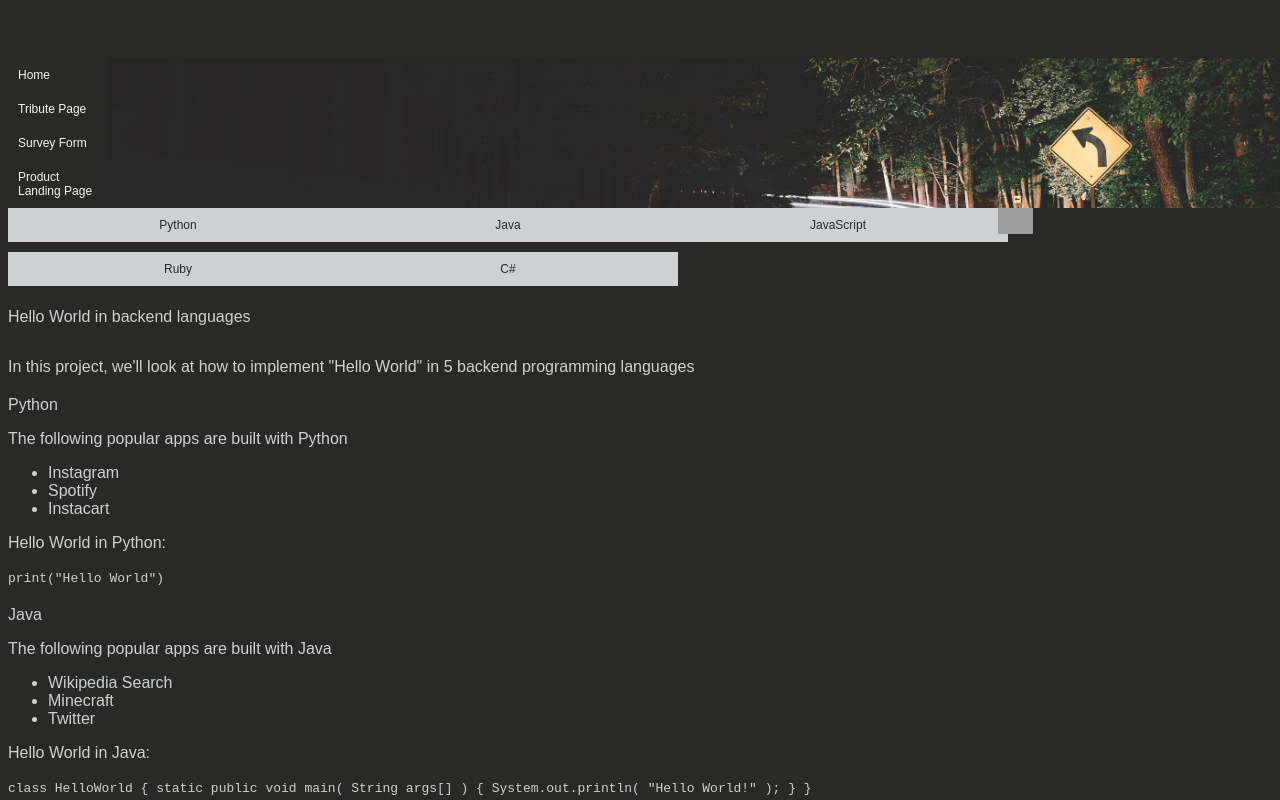
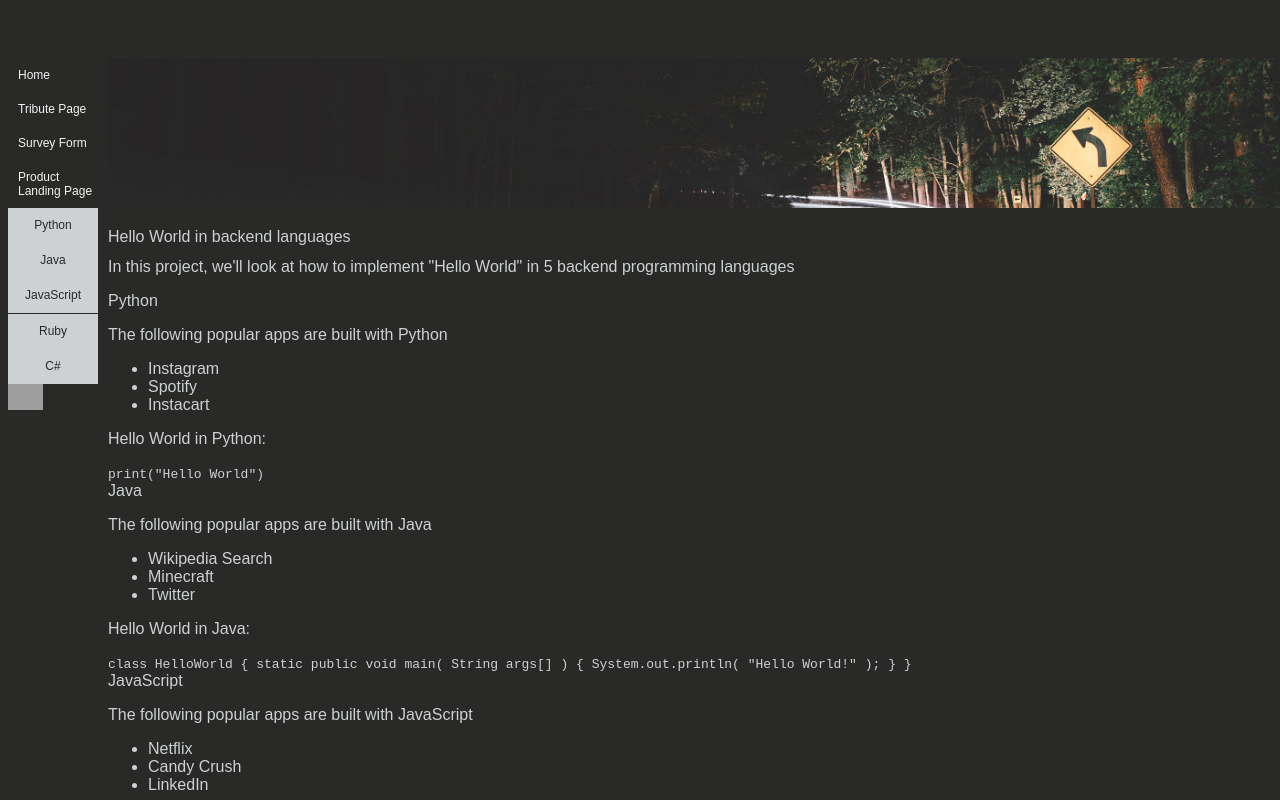
Before and after one commit to julmoser/freeCodeCamp-Projects, a plain HTML site: page html/technical-documentation.html in a window 1280 px wide. Shown: the top 800 px of the page. Drawn offline with Linux system fonts and the light colour scheme; grey boxes are pictures that could not be loaded.

Commit message:
added screen size adjustments

```diff
--- a/css/technical-documentation.css
+++ b/css/technical-documentation.css
@@ -1,6 +1,6 @@
 #navbar {
   display: grid;
-  grid-template-columns: 25% 25% 25% 25%;
+  grid-template-columns: 17.5% 17.5% 17.5% 17.5% 17.5% 17.5%;
   grid-template-rows: 1;
   grid-gap: 10px;
   width: inherit;
@@ -16,6 +16,7 @@
   background-color: rgb(205, 209, 212);
   color: rgb(41, 41, 39);
   width: 100%;
+  height: 15px;
 }
 
 #nav1 {
@@ -30,8 +31,16 @@
   grid-area: 1 / 3 /1 / 3;
 }
 
+#nav4 {
+  grid-area: 1 / 4 /1 / 4;
+}
+
+#nav5 {
+  grid-area: 1 / 5 /1 / 5;
+}
+
 #header-img {
-  grid-area: 1 / 4 /1 / 4;
+  grid-area: 1 / 6 /1 / 6;
   background-color: rgb(205, 209, 212);
   width: 35px;
   height: auto;
@@ -50,15 +59,6 @@ body {
 main {
   margin-top: 350px;
 }
-.main-section {
-  margin-top: 20px;
-}
-
-@media (min-width: 600px) {
-  .header {
-    width: 600px;
-  }
-}
 
 #guide-link {
   color: #f2f2f2
@@ -68,3 +68,45 @@ main {
   width: 100%;
   margin-top: 100px;
 }
+
+@media (min-width: 500px) {
+  main{
+    margin-top: 250px;
+  }
+  #navbar {
+    grid-template-columns: 1;
+    grid-template-rows: 17.5% 17.5% 17.5% 17.5% 17.5% 17.5%;
+    grid-gap: 0px;
+    width: 400px;
+  }
+  #nav1 {
+    grid-area: 1 / 1 / 1 / 1;
+  }
+
+  #nav2 {
+    grid-area: 2 / 1 /2 / 1;
+  }
+
+  #nav3 {
+    grid-area: 3 / 1 /3 / 1;
+  }
+
+  #nav4 {
+    grid-area: 4 / 1 /4 / 1;
+  }
+
+  #nav5 {
+    grid-area: 5 / 1 /5 / 1;
+  }
+  #header-img {
+    grid-area: 6 / 1 /6 / 1;
+  }
+  #subheader{
+    margin-top: 20px;
+    margin-left: 100px;
+  }
+  #content{
+    margin-top: 0px;
+    margin-left: 100px;
+  }
+}
```
